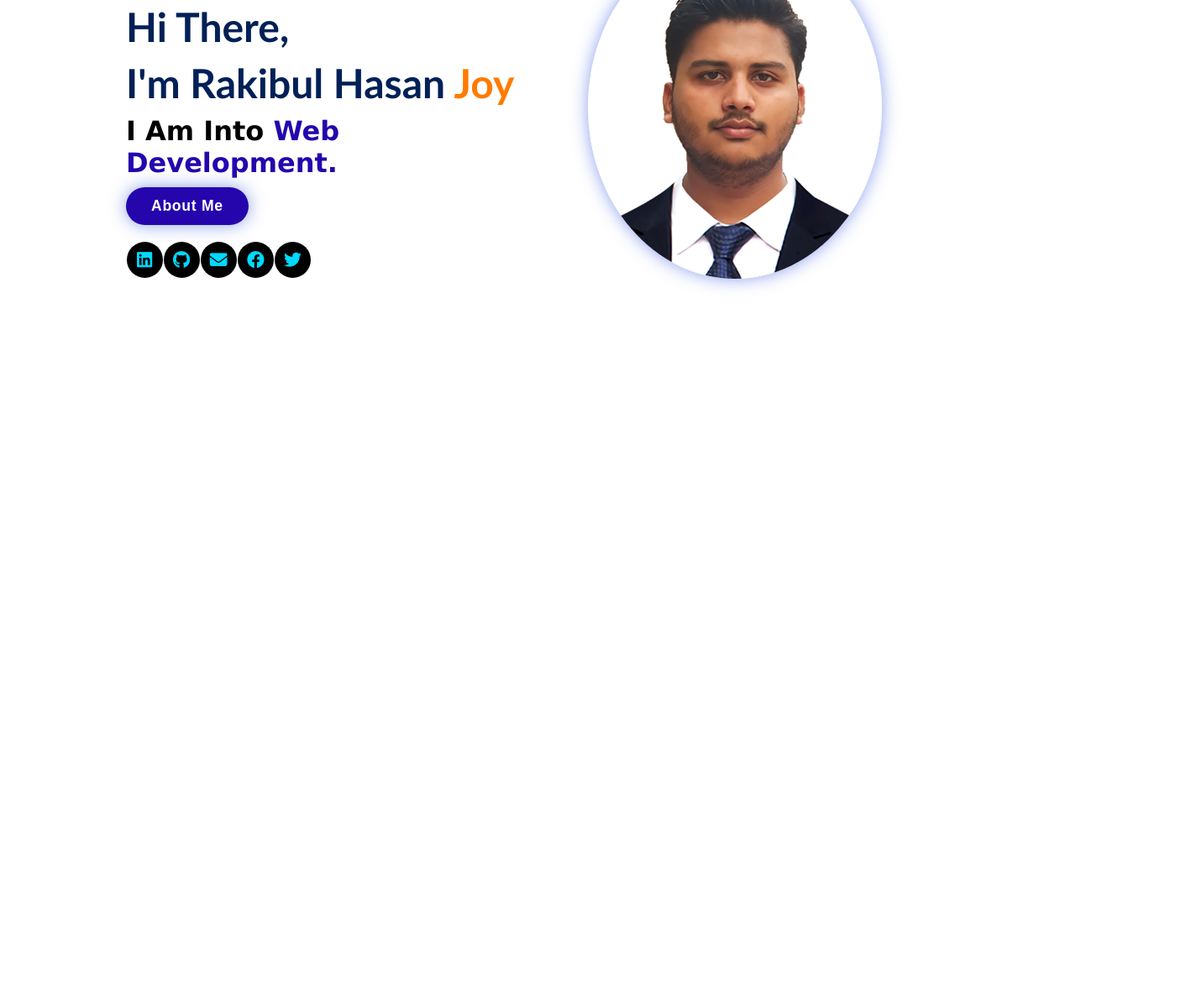
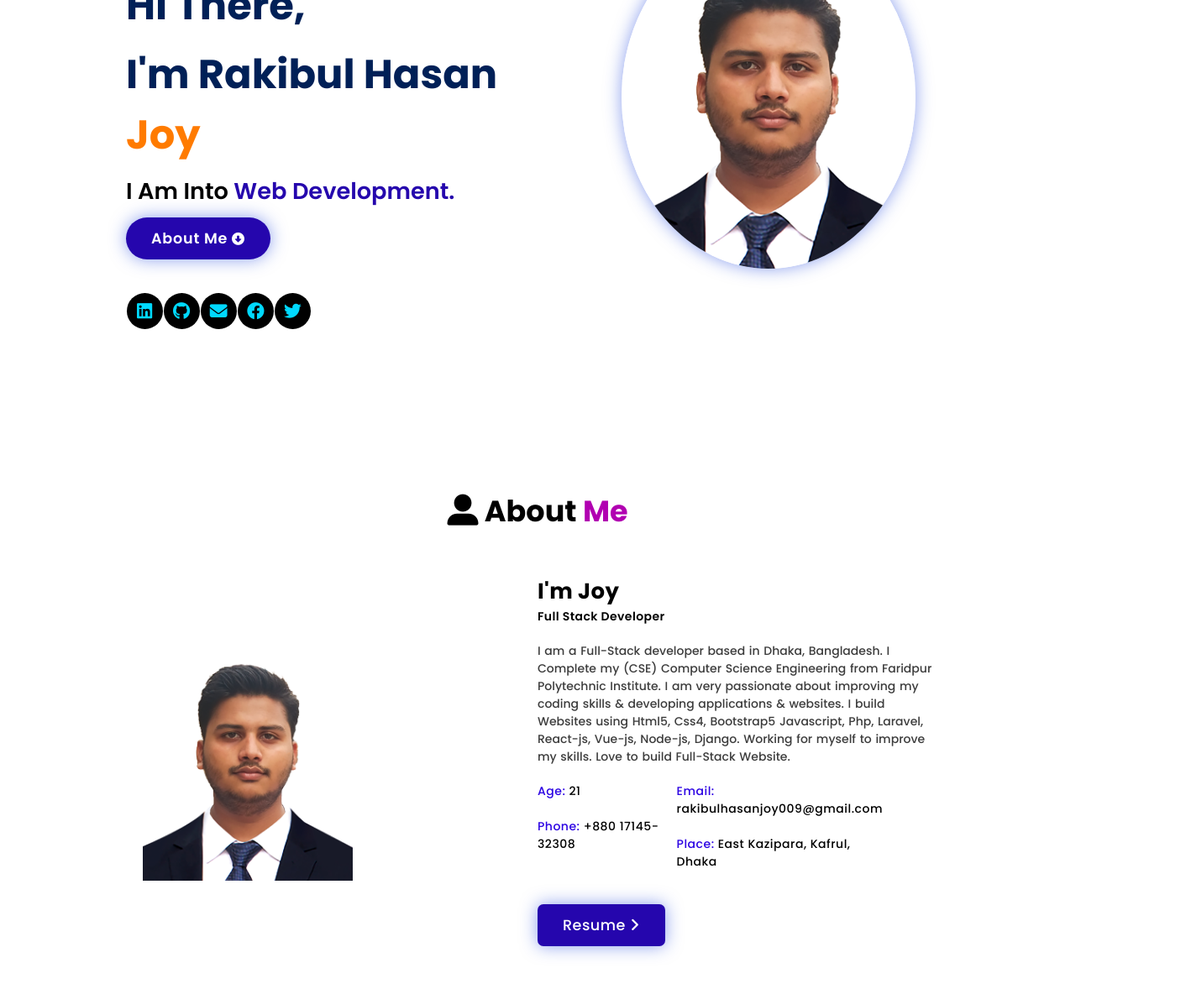
Before and after one commit to rhjoy-git/rhjoy-git-portfolio.io, a plain HTML site: page index.html in a window 1280 px wide. Shown: the part 224-1402 px from the top of the page at 84% size, 1418 px wide, since content can reach past the window. Before the commit the page ends 800 px from the top, so only its background shows below. Drawn offline with Linux system fonts and the light colour scheme.

Commit message:
About me

```diff
--- a/index.html
+++ b/index.html
@@ -34,7 +34,7 @@
             <h2 class="greeting">Hi There,</h2>
             <h2 id="name">I'm Rakibul Hasan <span>Joy</span></h2>
             <h3 class="myknowledge">I Am Into <span>Web Development.</span></h3>
-            <button id="hero-btn">About Me </button>
+            <button id="hero-btn">About Me <span><i class="fa-solid fa-circle-down"></i></span></button>
             <div class="hero-social-icon">
                 <ul id="social-icon">
                     <li><a href=""><i class="fa-brands fa-linkedin"></i></a></li>
@@ -50,7 +50,43 @@
         </div>
     </section>
     <!-- ------------Hero section end--------------- -->
-
+    <!-- ------------About me section start--------------- -->
+    <section class="aboutme-sec">
+        <h2 class="aboutme-title"><i class="fa-solid fa-user-large"></i> About <span>Me</span></h2>
+        <div class="aboutme">
+            <div class="aboutme-img left-right">
+                <img src="img/RakibulHasanJoy.png" alt="">
+            </div>
+            <div class="aboutme-content left-right">
+                <h2 class="me">I'm Joy</h2>
+                <h3 class="pro">Full Stack Developer</h3>
+                <p class="des">I am a Full-Stack developer based in Dhaka,
+                    Bangladesh. I Complete my (CSE) Computer Science
+                    Engineering from Faridpur Polytechnic Institute.
+                    I am very passionate about improving my coding skills
+                    & developing applications & websites. I build Websites
+                    using Html5, Css4, Bootstrap5 Javascript, Php, Laravel,
+                    React-js, Vue-js, Node-js, Django. Working for myself
+                    to improve my skills. Love to build Full-Stack Website.
+                </p>
+                <div class="personal-info">
+                    <div>
+                        <p><span>Age:</span> 21 <br><br>
+                            <span>Phone:</span> +880 17145-32308
+                        </p>
+                    </div>
+                    <div>
+                        <p>
+                            <span>Email:</span> rakibulhasanjoy009@gmail.com <br><br>
+                            <span>Place:</span> East Kazipara, Kafrul, Dhaka
+                        </p>
+                    </div>
+                </div>
+                <button class="resume-btn">Resume <span><i class="fa-solid fa-angle-right"></i></span></button>
+            </div>
+        </div>
+    </section>
+    <!-- ------------About me section end--------------- -->
 
     <script src="style.js"></script>
 </body>
--- a/style.css
+++ b/style.css
@@ -1,11 +1,11 @@
-*{
+  @import url('https://fonts.googleapis.com/css2?family=Poppins:wght@300;400;500;600;700&display=swap');
+  /* font-family: 'Poppins', sans-serif; */
+  *{
     margin: 0;
     padding: 0;
     box-sizing: border-box;
+    font-family: 'Poppins', sans-serif;
 }
-/* body{
-    background-color: gray;
-} */
 .left-right{
     width: 50%;
 }
@@ -15,16 +15,18 @@
     font-size: 1.2em;
     color: #404145;
     font-weight: 600;
-    font-family: 'Trebuchet MS', 'Lucida Sans Unicode', 'Lucida Grande', 'Lucida Sans', Arial, sans-serif;
-
 }
 #header{
     display: flex;
     justify-content: space-between;
     align-items: center;
     background: #FFFFFF;
-    padding: 22px 150px;
-    box-shadow: 0 5px 15px rgba(0, 0, 0, 0.2);
+    padding: 18px 150px;
+    box-shadow: 0 5px 10px rgba(0, 0, 0, 0.2);
+    position: sticky;
+    top: 0;
+    left: 0;
+    z-index: 1000;
 }
 #navbar{
     display: flex;
@@ -38,10 +40,9 @@
 }
 #navbar li a{
     text-decoration: none;
-    font-size: 1.2em;
+    font-size: 1em;
     color: #404145;
     font-weight: 600;
-    font-family: 'Trebuchet MS', 'Lucida Sans Unicode', 'Lucida Grande', 'Lucida Sans', Arial, sans-serif;
 }
 #logo:hover{
     color: #FF7B00;
@@ -67,36 +68,31 @@
     display: flex;
     justify-content: space-between;
     width: 100%;
-    height: 90vh;
-    padding: 80px 150px;
+    /* height: 90vh; */
+    padding: 70px 150px;
 }
 #hero-content{
-    margin-top: 80px;
+    margin-top: 60px;
 }
 #hero-content h2{
     margin-bottom: 10px;
 }
 #hero-content .greeting{
     font-size: 3em;
-    font-family: 'Trebuchet MS', 'Lucida Sans Unicode', 'Lucida Grande', 'Lucida Sans', Arial, sans-serif;
-    font-weight: 900;
     color: #002057;
 }
 #hero-content #name{
     font-size: 3em;
-    font-family: 'Trebuchet MS', 'Lucida Sans Unicode', 'Lucida Grande', 'Lucida Sans', Arial, sans-serif;
-    font-weight: 900;
     color: #002057;
 }
 #hero-content #name span{
     color: #FF7B00;
 }
 #hero-content .myknowledge{
-    font-size: 2em;
-    font-family: 'Lucida Sans Unicode', 'Lucida Grande', 'Lucida Sans', Arial, sans-serif;
-    font-weight: 800;
+    font-size: 1.7em;
     color: #000;
     margin-bottom: 10px;
+    font-weight: 600;
 }
 #hero-content .myknowledge span{
     color: #2506AD;
@@ -104,16 +100,20 @@
 #hero-content #hero-btn{
     padding: 12px 30px;
     font-size: 1.1em;
-    font-weight: 700;
+    font-weight: 600;
     background: #2506AD;
     border: none;
     border-radius: 50px;
     color: #fff;
-    letter-spacing: 0.7px;
+    letter-spacing: 0.75px;
     box-shadow:0 0 20px rgba(24, 64, 222, 0.5);
+}
+#hero-content #hero-btn span{
+    font-size: 15px;
 }
 .hero-social-icon{
     padding: 20px 0;
+    margin-top: 20px;
 }
 #social-icon{
     display: flex;
@@ -142,7 +142,7 @@
     color: #fff;}
 #hero-img{
     /* text-align: center; */
-    padding-left: 60px;
+    padding-left: 100px;
 }
 #hero-img img{
     width: 350px;
@@ -151,3 +151,92 @@
 
 }
 /* hero section end */
+/* About me section Start */
+.aboutme-sec{
+    margin-top: 80px;
+    width: 100%;
+    padding: 20px 170px;
+    margin-bottom: 100px;
+    position: relative;
+}
+.aboutme-sec::after{
+    display: inline-block;
+    content: "";
+    border-top: 0.1rem solid gray;
+    width: 80rem;
+    margin: 0 -2rem;
+    transform: translateY(7rem);
+    position: absolute;
+}
+.aboutme-title{
+    text-align: center;
+    font-size: 35px;
+    color: #000;
+    font-weight: 700;
+}
+.aboutme-title .fa-solid{
+    font-size: 37px;
+}
+.aboutme-title span{
+    color: rgb(177, 0, 177);
+}
+.aboutme{
+    display: flex;
+    align-items: center;
+    margin-top: 50px;
+}
+.aboutme-content .me{
+    font-size: 26px;
+    font-weight: 700;
+    letter-spacing: 0.4px;
+}
+.aboutme-content .pro{
+    font-size: 14px;
+    font-weight: 600;
+    letter-spacing: 0.4px;
+}
+.aboutme-content .des{
+    font-size: 14px;
+    word-spacing: 1px;
+    font-weight: 500;
+    color: #3c3c3c;
+    padding: 20px 0;
+}
+.personal-info{
+    display: flex;
+    justify-content: space-between;
+    color: #000;
+    font-size: 14px;
+    font-weight: 500;
+    letter-spacing: 0.5px;
+    width: 90%;
+}
+.personal-info span{
+    font-size: 14px;
+    color: #2b02e3;
+    font-weight: 500;
+}
+.resume-btn{
+    padding: 12px 30px;
+    font-size: 1.1em;
+    font-weight: 500;
+    background: #2506AD;
+    border: none;
+    border-radius: 7px;
+    color: #fff;
+    letter-spacing: 0.5px;
+    margin-top: 40px;
+    box-shadow:0 0 20px rgba(24, 64, 222, 0.5);
+}
+.resume-btn:hover{
+    background: #1f068d;
+}
+.resume-btn:hover span{
+    color: #FF7B00;
+    transform: translateX(10px);
+}
+
+.aboutme-img img{
+    width: 250px;
+}
+/* About me section end */
```
